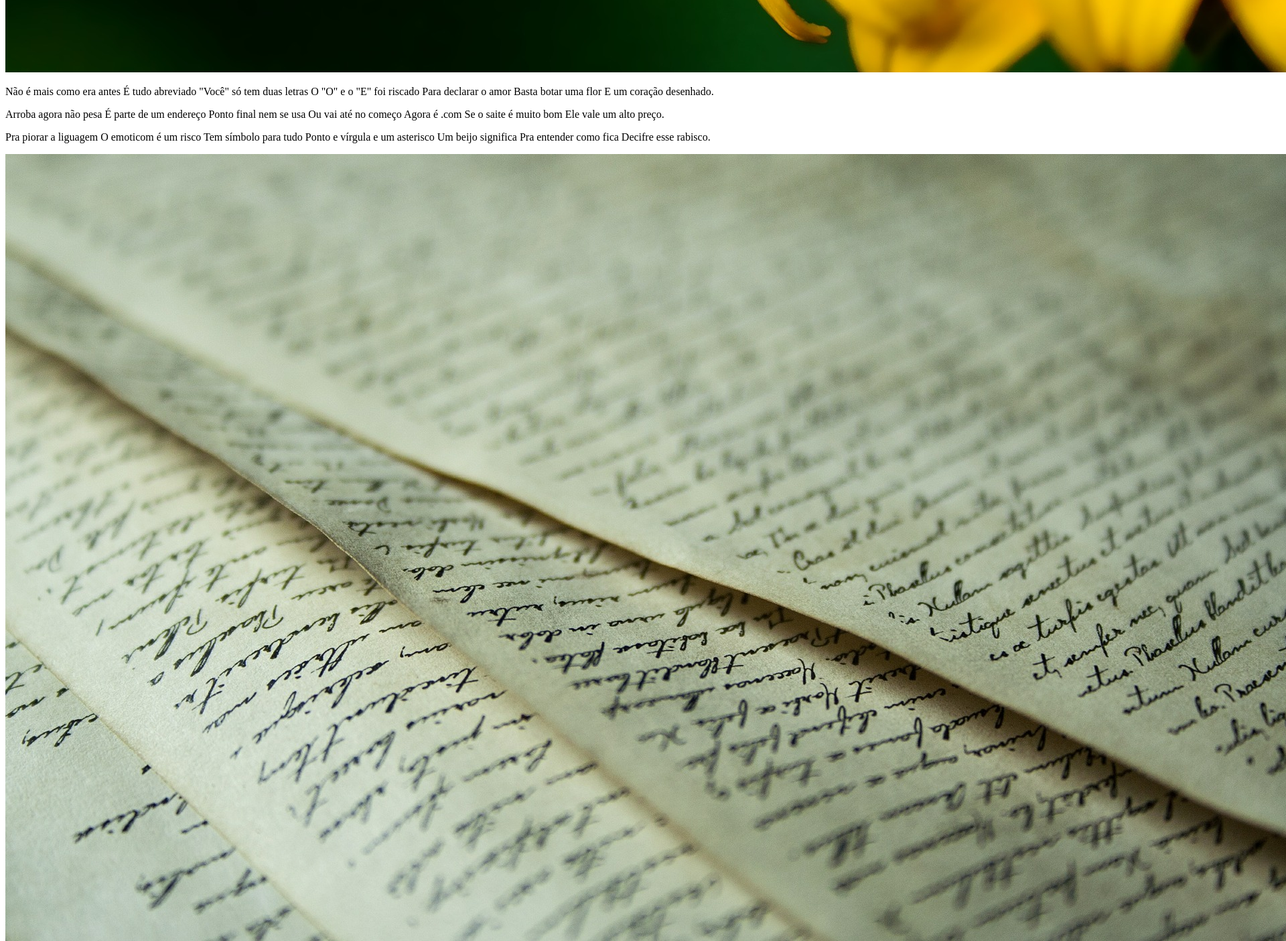
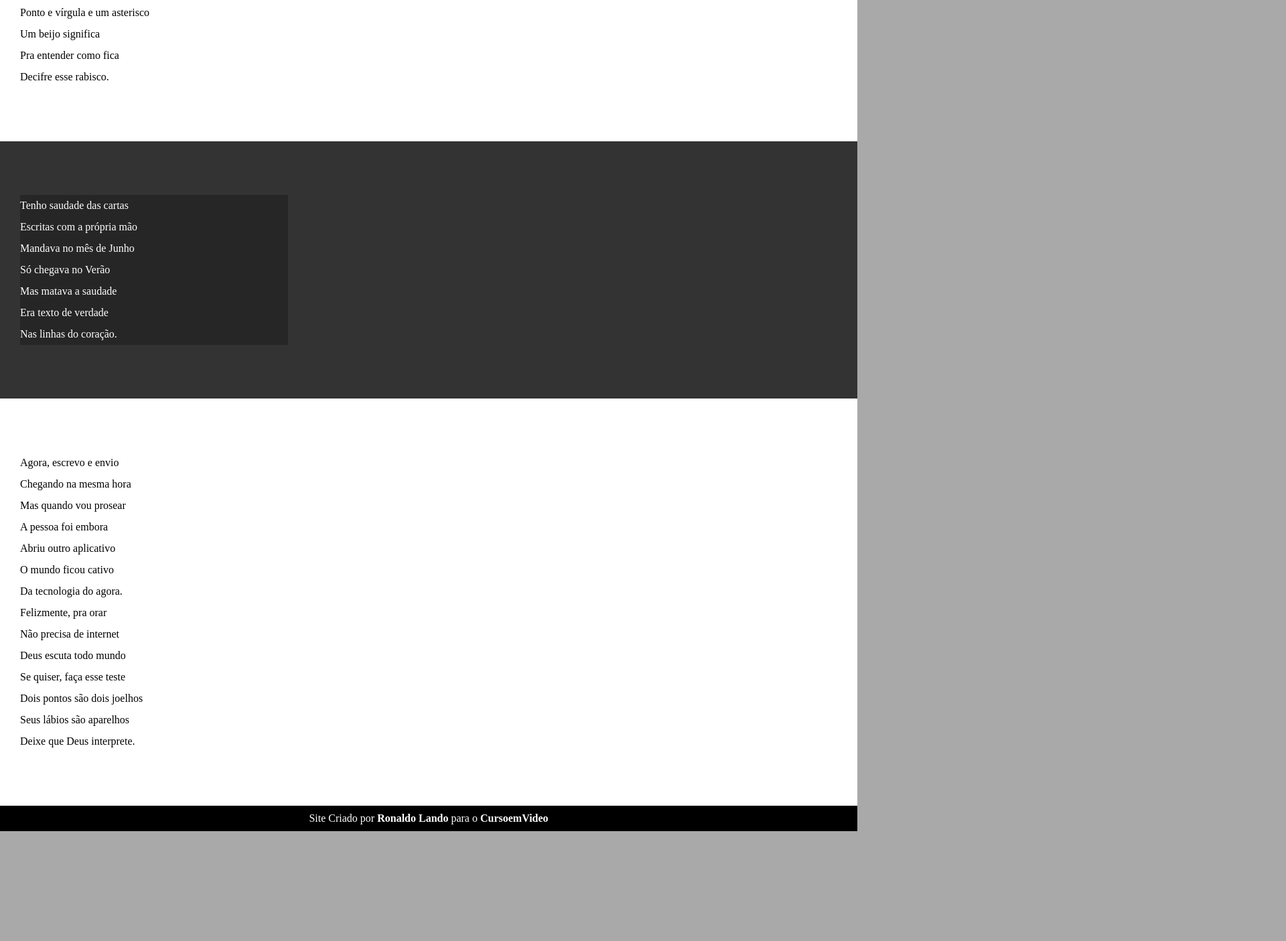
Before and after one commit to ronaldolandoo/html-css, a plain HTML site: page desafios/d012/index.html in a window 1280 px wide. Shown: the part 1320-2725 px from the top of the page at 67% size, 1920 px wide, since content can reach past the window. After the commit the page ends 2561 px from the top, so only its background shows below. Drawn offline with Linux system fonts and the light colour scheme.

Commit message:
Actualizei estilos dos textos e blocos

```diff
--- /dev/null
+++ b/desafios/d012/estilo/style.css
@@ -0,0 +1,65 @@
+@charset "UTF-8";
+
+* {
+    margin: 0;
+    padding: 0;
+}
+
+html, body {
+    min-height: 100vh;
+    background-color: darkgray;
+}
+
+header {
+    background-color: black;
+    color: white;
+    text-align: center;
+}
+
+header > h1 {
+    padding-top: 50px;
+}
+
+header > p {
+    padding-bottom: 50px;
+}
+
+header a, footer a {
+    color: white;
+    text-decoration: none;
+    font-weight: bold;
+}
+
+header a:hover, footer a:hover {
+    text-decoration: underline;
+}
+
+section {
+    padding-top: 10vh;
+    padding-bottom: 10vh;
+    line-height: 2em;
+    padding-left: 30px;
+}
+
+section.normal {
+    background-color: white;
+    color: black;
+}
+
+
+section.imagem {
+    background-color: rgb(51, 51, 51);
+    color: white;
+}
+
+section.imagem > p {
+    width: 400px;
+    background-color: rgba(0, 0, 0, 0.253);
+}
+
+footer {
+    background-color: black;
+    color: white;
+    text-align: center;
+    padding: 10px;
+}
--- a/desafios/d012/index.html
+++ b/desafios/d012/index.html
@@ -4,88 +4,95 @@
     <meta charset="UTF-8">
     <meta name="viewport" content="width=device-width, initial-scale=1.0">
     <title>Cordel Moderno</title>
+    <link rel="stylesheet" href="estilo/style.css">
 </head>
 <body>
     <header>
         <h1>Cordel Moderno</h1>
-        <p>Por <a href="">Milton Pedro</a></p>
+        <p>Por <a href="https://www.recantodasletras.com.br/poesias/3186743" target="_blank">Milton Duarte</a></p>
     </header>
-    <main>
+
+    <section class="normal">
         <p>
-            Estou ficando cansado
-            Da tal tecnologia
-            Só se fala por e-mail
-            Mensagem curta e fria
-            Twitter e Facebook
-            Antes que eu caduque
+            Estou ficando cansado <br>
+            Da tal tecnologia <br>
+            Só se fala por e-mail <br>
+            Mensagem curta e fria <br>
+            Twitter e Facebook <br>
+            Antes que eu caduque <br>
             Vou dizer tudo em poesia.
         </p>
-        <section class="container">
-            <img src="imagens/background001.jpg" alt="Imagem de flor">
+    </section>
+
+    <section class="imagem">
         <p>
-                Não é mais como era antes
-                É tudo abreviado
-                "Você" só tem duas letras
-                O "O" e o "E" foi riscado
-                Para declarar o amor
-                Basta botar uma flor
+            Não é mais como era antes <br>
+            É tudo abreviado <br>
+            "Você" só tem duas letras <br>
+            O "O" e o "E" foi riscado <br>
+            Para declarar o amor <br>
+            Basta botar uma flor <br>
             E um coração desenhado.
         </p>
     </section>
+
+    <section class="normal">
         <p>
-            Arroba agora não pesa
-            É parte de um endereço
-            Ponto final nem se usa
-            Ou vai até no começo
-            Agora é .com
-            Se o saite é muito bom
+            Arroba agora não pesa <br>
+            É parte de um endereço <br>
+            Ponto final nem se usa <br>
+            Ou vai até no começo <br>
+            Agora é .com <br>
+            Se o saite é muito bom <br>
             Ele vale um alto preço.
         </p>
         <p>
-            Pra piorar a liguagem
-            O emoticom é um risco
-            Tem símbolo para tudo
-            Ponto e vírgula e um asterisco
-            Um beijo significa
-            Pra entender como fica
+            Pra piorar a liguagem <br>
+            O emoticom é um risco <br>
+            Tem símbolo para tudo <br>
+            Ponto e vírgula e um asterisco <br>
+            Um beijo significa <br>
+            Pra entender como fica <br>
             Decifre esse rabisco.
         </p>
+    </section>
 
-        <section class="container">
-            <img src="imagens/background002.jpg" alt="Fundo de pápeis com escrita">
+    <section class="imagem">
         <p>
-                Tenho saudade das cartas
-                Escritas com a própria mão
-                Mandava no mês de Junho
-                Só chegava no Verão
-                Mas matava a saudade
-                Era texto de verdade
+            Tenho saudade das cartas <br>
+            Escritas com a própria mão <br>
+            Mandava no mês de Junho <br>
+            Só chegava no Verão <br>
+            Mas matava a saudade <br>
+            Era texto de verdade <br>
             Nas linhas do coração.
         </p>
     </section>
 
+    <section class="normal">
         <p>
-            Agora, escrevo e envio
-            Chegando na mesma hora
-            Mas quando vou prosear
-            A pessoa foi embora
-            Abriu outro aplicativo
-            O mundo ficou cativo
+            Agora, escrevo e envio <br>
+            Chegando na mesma hora <br>
+            Mas quando vou prosear <br>
+            A pessoa foi embora <br>
+            Abriu outro aplicativo <br>
+            O mundo ficou cativo <br>
             Da tecnologia do agora.
         </p>
 
         <p>
-            Felizmente, pra orar
-            Não precisa de internet
-            Deus escuta todo mundo
-            Se quiser, faça esse teste
-            Dois pontos são dois joelhos
-            Seus lábios são aparelhos
+            Felizmente, pra orar <br>
+            Não precisa de internet <br>
+            Deus escuta todo mundo <br>
+            Se quiser, faça esse teste <br>
+            Dois pontos são dois joelhos <br>
+            Seus lábios são aparelhos <br>
             Deixe que Deus interprete.
         </p>
-    </main>
+    </section>
+
     <footer>
-        <p>Site Criado por Ronaldo Lando para o CursoemVideo</p>
+        <p>Site Criado por <a href="https://www.github.com/ronaldolandoo" target="_blank">Ronaldo Lando</a> para o <a href="https://www.cursoemvideo.com" target="_blank">CursoemVideo</a></p>
     </footer>
 </body>
 </html>
```
Also changed, not shown: exercicios/Notes MOD 3/anotações.txt. Lines whose indentation alone changed are shown as unchanged.
